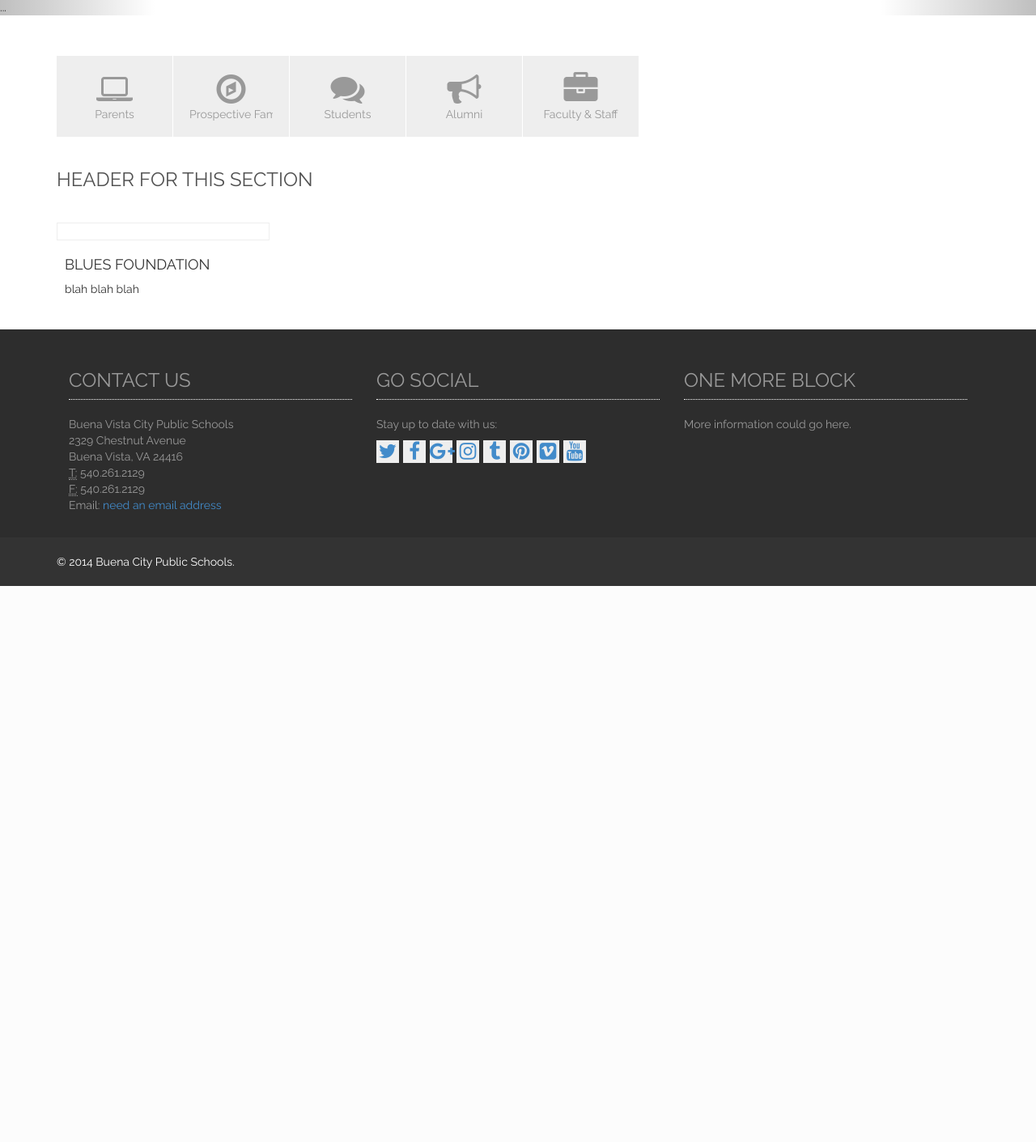
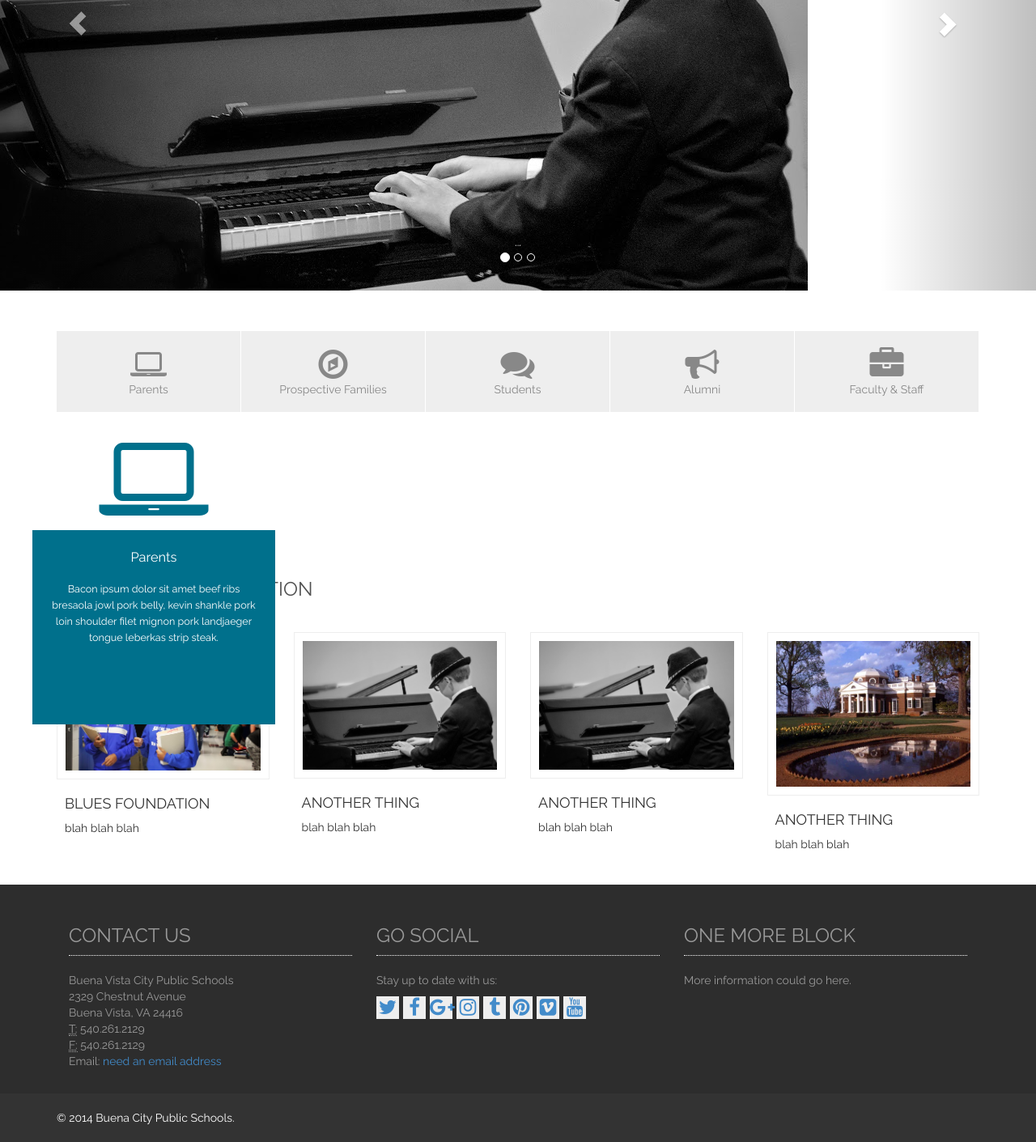
Before and after one commit to waynegraham/bvcps.org, a PHP site: page / in a window 1280 px wide. Shown: the part 542-1953 px from the top of the page at 81% size. Before the commit the page ends 1266 px from the top, so only its background shows below. Run offline with PHP 8.4, Linux system fonts and the light colour scheme; some libraries are stand-ins or nearby versions; some web fonts are replaced.

Commit message:
updates for components

```diff
--- a/index.html
+++ b/index.html
@@ -107,12 +107,25 @@
   <!-- Wrapper for slides -->
   <div class="carousel-inner">
     <div class="item active">
-      <img src="..." alt="...">
+      <img src="/images/piano.jpg" alt="...">
       <div class="carousel-caption">
         ...
       </div>
     </div>
-    ...
+     <div class="item">
+      <img src="/images/middleschool.jpg" alt="...">
+      <div class="carousel-caption">
+        ...
+      </div>
+    </div>
+    <div class="item">
+      <img src="/images/westfront_pond.jpg" alt="...">
+      <div class="carousel-caption">
+        ...
+      </div>
+    </div>
+
+
   </div>
 
   <!-- Controls -->
@@ -125,8 +138,6 @@
 </div>
 </section> <!-- carousel -->
 
-
-
 <div class="container">
   <div class="row">
     <div class="col-md-12">
@@ -134,25 +145,36 @@
         <ul>
           <li>
             <i class="fa fa-laptop fa-3x"></i>
-            <p>Parents</p>
+            <p>Parents<br><a href="#">Resources for parents</a></p>
           </li>
           <li>
             <i class="fa fa-compass fa-3x"></i>
-            <p>Prospective Families</p>
+            <p>Prospective Families<br><a href="#">Resources for prospective families</a></p>
           </li>
           <li>
             <i class="fa fa-comments fa-3x"></i>
-            <p>Students</p>
+            <p>Students<br><a href="#">Resources for students</a></p>
           </li>
           <li>
             <i class="fa fa-bullhorn fa-3x"></i>
-            <p>Alumni</p>
+            <p>Alumni<br><a href="#">Resources for alumni</a></p>
           </li>
           <li>
             <i class="fa fa-briefcase fa-3x"></i>
-            <p>Faculty &amp; Staff</p>
+            <p>Faculty &amp; Staff<br><a href="#">Resources for faculty and staff</a></p>
           </li>
         </ul>
+      </div>
+    </div>
+    <div class="row">
+      <div class="col-md-3 col-sm-6">
+        <div class="item-icon">
+          <i class="fa fa-laptop"></i>
+          <div class="item-content">
+            <h3>Parents</h3>
+            <p>Bacon ipsum dolor sit amet beef ribs bresaola jowl pork belly, kevin shankle pork loin shoulder filet mignon pork landjaeger tongue leberkas strip steak. </p>
+          </div>
+        </div>
       </div>
     </div>
   </div>
@@ -166,7 +188,7 @@
   <div class="row">
     <div class="col-md-3 col-sm-6">
       <div class="thumbnail">
-        <img src="" class="img-responsive">
+        <img src="/images/middleschool.jpg" class="img-responsive">
         <div class="visit">
           <a href="#">
             <i class="fa fa-question-circle"></i> More Information
@@ -177,9 +199,59 @@
           <p>blah blah blah</p>
         </div>
       </div>
+    </div>
+    <div class="col-md-3 col-sm-6">
+      <div class="thumbnail">
+        <img src="/images/piano.jpg" class="img-responsive">
+        <div class="visit">
+          <a href="#">
+            <i class="fa fa-question-circle"></i> More Information
+          </a>
+        </div>
+         <div class="caption">
+          <h4>Another thing</h4>
+          <p>blah blah blah</p>
+        </div>
+      </div>
+    </div>
 
+    <div class="col-md-3 col-sm-6">
+      <div class="thumbnail">
+        <img src="/images/piano.jpg" class="img-responsive">
+        <div class="visit">
+          <a href="#">
+            <i class="fa fa-question-circle"></i> More Information
+          </a>
+        </div>
+         <div class="caption">
+          <h4>Another thing</h4>
+          <p>blah blah blah</p>
+        </div>
+      </div>
     </div>
-  </div>
+
+    <div class="col-md-3 col-sm-6">
+      <div class="thumbnail">
+        <img src="/images/westfront_pond.jpg" class="img-responsive">
+        <div class="visit">
+          <a href="#">
+            <i class="fa fa-question-circle"></i> More Information
+          </a>
+        </div>
+         <div class="caption">
+          <h4>Another thing</h4>
+          <p>blah blah blah</p>
+        </div>
+      </div>
+    </div>
+
+
+
+
+
+  </div><!-- row -->
+
+
 </div><!-- .container -->
 
 <footer role="content-info">
@@ -256,5 +328,12 @@
 
 <script src="//ajax.googleapis.com/ajax/libs/jquery/1.11.0/jquery.min.js"></script>
 <script src="/js/bootstrap/dropdown.js"></script>
+<script src="/js/bootstrap/carousel.js"></script>
+
+<script>
+$(document).ready(function() {
+  $('#carousel-example-generic').carousel();
+});
+</script>
 </body>
 </html>
--- a/sass/styles.scss
+++ b/sass/styles.scss
@@ -29,30 +29,84 @@ section {
   margin-bottom: 40px !important;
 }
 
-.services {
-  ul {
+//TODO figure is this is better
+.item-icon {
+  text-align: center;
+  padding: 20px;
+
+  i {
+    font-size: 9em;
+    color: #00708c;
+  }
+  .item-content {
+    font-size: 0.9em;
+    line-height: 1.6em;
+    background-color: #00708c;
+    color: #fff;
+    padding: 20px;
+    height: 240px;
+    position: absolute;
+    z-index: 10;
+    left: 0;
+    @include transition(all 0.4s linear);
+
+    h3 {
+      font-size: 1.3em;
+      margin: 5px 0 20px 0;
+      font-weight: 400;
+    }
+
+    p {
+      margin: 0 0 10px;
+    }
+  }
+}
+
+// TODO fix this
+.services ul {
 	padding: 0;
-    li {
-      width: 143px;
+}
+.services li,
+.services li:hover li,
+.services li:hover {
+  @include transition(width 0.3s);
+}
+.services li {
 	list-style-type: none;
 	float: left;
-      background: $gray-lighter;
+	background: #eee;
 	padding: 20px;
 	margin-right: 1px;
 	text-align: center;
-      color: $gray-light;
+	color: #888;
+	width: 227px;
 	height: 100px;
-
-      &:hover li, &:hover {
-        @include transition(width 0.3s);
 }
-
-      p {
+.services li p {
 	overflow: hidden;
 	white-space: nowrap;
 }
+.services li p a {
+	visibility: hidden;
 }
+.services ul:hover li{
+   width: 201px;
 }
+.services li:hover {
+   width: 328px !important;
+   background: #507192;
+   cursor: pointer;
+   color: #FFF;
+   text-align: left;
+}
+.services li:hover i {
+	float: left;
+	line-height: 60px;
+	margin: 0 20px 0 5px;
+}
+.services li:hover p a {
+	visibility: visible;
+	color: #FFF;
 }
 
 .block-header {
```
Also changed, not shown: css/styles.css. Lines whose indentation alone changed are shown as unchanged.
